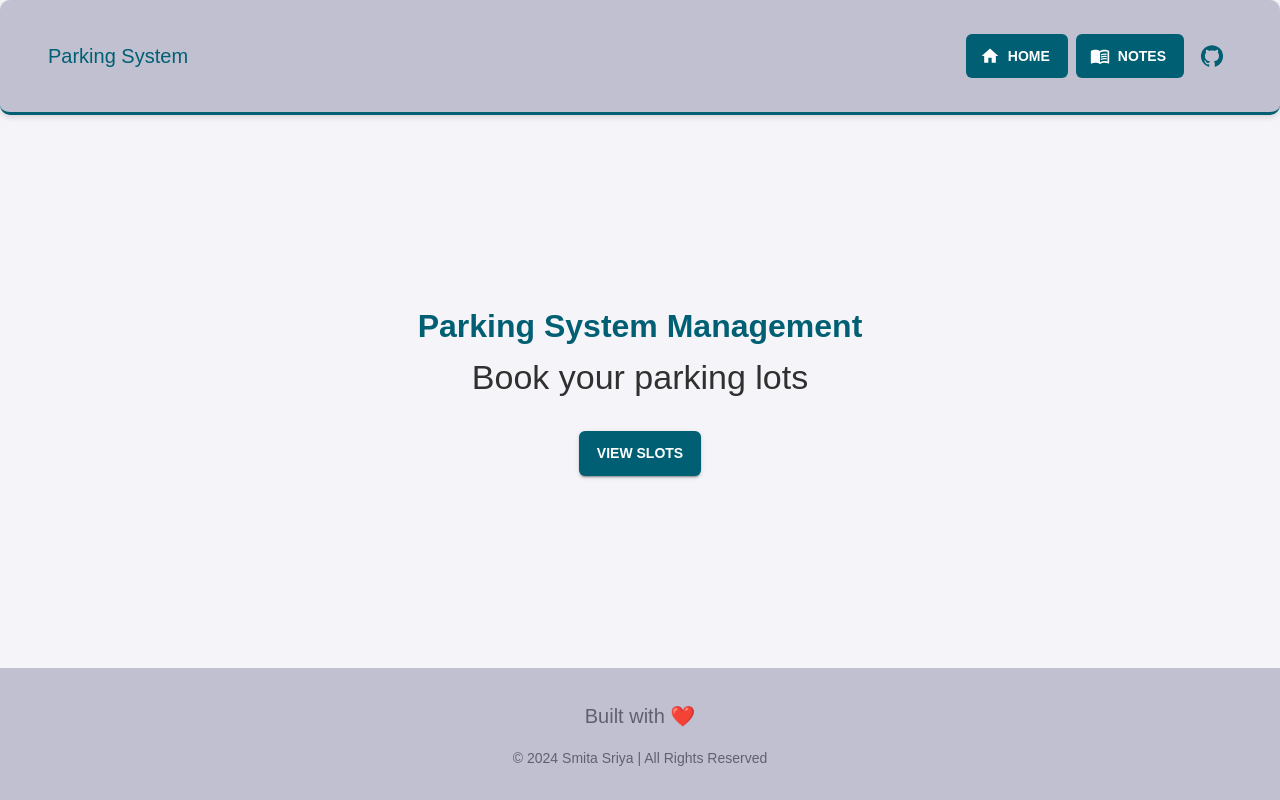
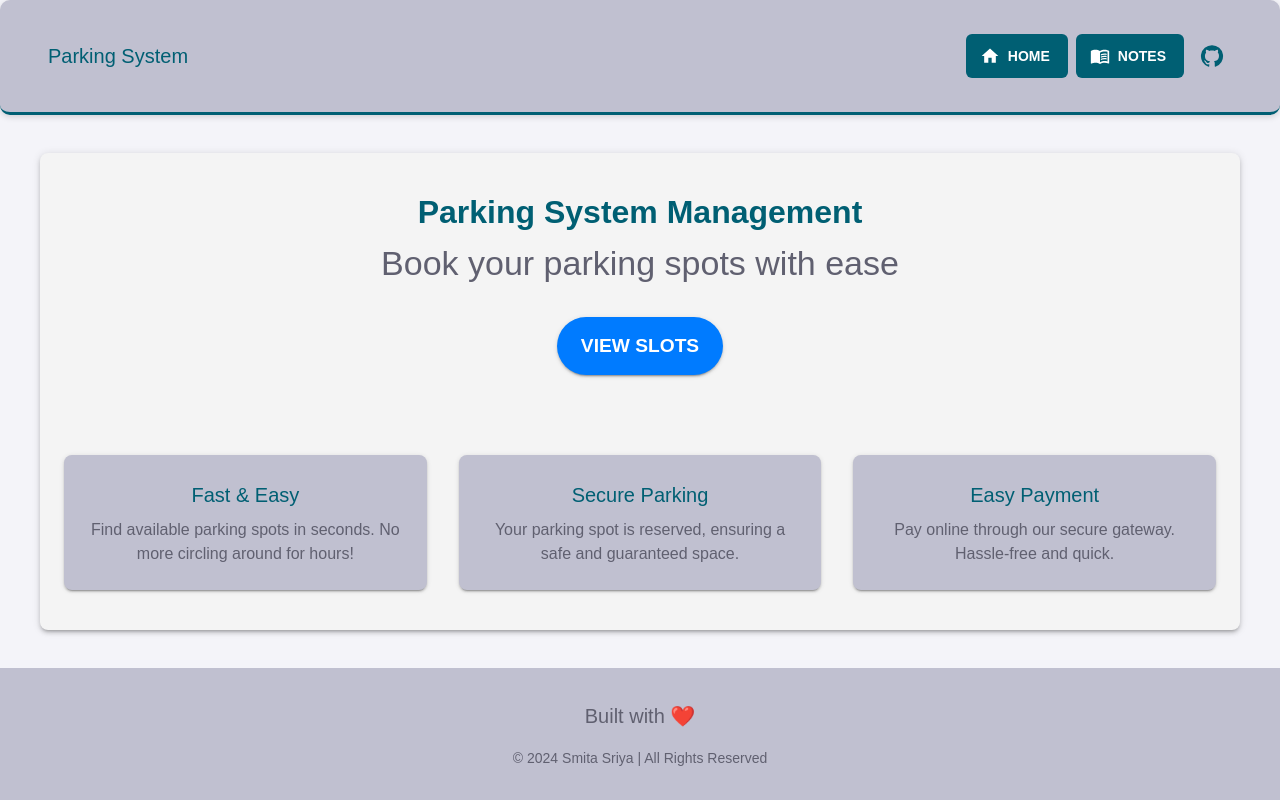
Before and after one commit to smita0t7/parking_system, a React (Create React App) app in the folder client/: page / in a window 1280 px wide. Built offline with nearby package versions, Linux system fonts and the light colour scheme.

Commit message:
home page renewed

```diff
--- a/client/package.json
+++ b/client/package.json
@@ -7,10 +7,12 @@
     "@emotion/styled": "^11.13.5",
     "@mui/icons-material": "^6.1.10",
     "@mui/material": "^6.1.10",
+    "@svgr/webpack": "^8.1.0",
     "@testing-library/jest-dom": "^5.17.0",
     "@testing-library/react": "^13.4.0",
     "@testing-library/user-event": "^13.5.0",
     "axios": "^1.7.7",
+    "framer-motion": "^11.13.5",
     "react": "^18.3.1",
     "react-dom": "^18.3.1",
     "react-router-dom": "^6.27.0",
--- a/client/src/components/Homepage.js
+++ b/client/src/components/Homepage.js
@@ -1,26 +1,131 @@
 import React from 'react';
 import { Link } from 'react-router-dom';
-import { Container, Typography, Button, Box } from '@mui/material';
+import { Container, Typography, Button, Box, Grid } from '@mui/material';
+import { motion } from 'framer-motion';
 
 const Homepage = () => {
     return (
-        <Container maxWidth ="lg" sx={{textAlign: 'center', py: 5}}>
-            <Typography variant="h2" component="h1" color="primary" gutterBottom>
+        <Container
+            maxWidth="lg"
+            sx={{
+                textAlign: 'center',
+                py: 5,
+                backgroundColor: '#f4f4f4', // Neutral light gray for background
+                borderRadius: 2,
+                boxShadow: 3,
+                position: 'relative',
+                zIndex: 1,
+            }}
+        >
+            {/* Title with animation */}
+            <motion.div
+                initial={{ opacity: 0, y: -50 }}
+                animate={{ opacity: 1, y: 0 }}
+                transition={{ duration: 1 }}
+            >
+                <Typography variant="h2" component="h1" color="primary" gutterBottom sx={{ fontWeight: 'bold' }}>
                     Parking System Management
                 </Typography>
-            <Typography variant="h4" gutterBottom>
-            Book your parking lots
+            </motion.div>
+
+            {/* Subtitle with animation */}
+            <motion.div
+                initial={{ opacity: 0, y: 50 }}
+                animate={{ opacity: 1, y: 0 }}
+                transition={{ duration: 1, delay: 0.5 }}
+            >
+                <Typography variant="h4" color="textSecondary" gutterBottom>
+                    Book your parking spots with ease
                 </Typography>
+            </motion.div>
+
+            {/* Button with gentle hover animation */}
             <Box mt={4}>
+                <motion.div
+                    whileHover={{ opacity: 0.8 }}
+                    whileTap={{ scale: 0.98 }}
+                >
                     <Button
                         component={Link}
                         to="/CreateSlotList"
                         color="primary"
                         variant="contained"
+                        sx={{
+                            padding: '12px 24px',
+                            fontSize: '1.2rem',
+                            borderRadius: '50px',
+                            backgroundColor: '#007bff', // Blue button color
+                            '&:hover': {
+                                backgroundColor: '#0056b3', // Darker blue on hover
+                            },
+                            transition: 'background-color 0.3s ease, opacity 0.3s ease',
+                        }}
                     >
-          View slots
+                        View Slots
                     </Button>
+                </motion.div>
             </Box>
+
+            {/* Feature Section */}
+            <Grid container spacing={4} mt={6} justifyContent="center">
+                <Grid item xs={12} sm={6} md={4}>
+                    <Box
+                        sx={{
+                            background: '#c0c0d0', // Light gray background for the card
+                            borderRadius: 2,
+                            boxShadow: 2,
+                            padding: 3,
+                            transition: 'transform 0.3s ease',
+                            '&:hover': { transform: 'scale(1.05)' }
+                        }}
+                    >
+                        <Typography variant="h6" color="primary" gutterBottom>
+                            Fast & Easy
+                        </Typography>
+                        <Typography color="textSecondary">
+                            Find available parking spots in seconds. No more circling around for hours!
+                        </Typography>
+                    </Box>
+                </Grid>
+                <Grid item xs={12} sm={6} md={4}>
+                    <Box
+                        sx={{
+                            background: '#c0c0d0',
+                            borderRadius: 2,
+                            boxShadow: 2,
+                            padding: 3,
+                            transition: 'transform 0.3s ease',
+                            '&:hover': { transform: 'scale(1.05)' }
+                        }}
+                    >
+                        <Typography variant="h6" color="primary" gutterBottom>
+                            Secure Parking
+                        </Typography>
+                        <Typography color="textSecondary">
+                            Your parking spot is reserved, ensuring a safe and guaranteed space.
+                        </Typography>
+                    </Box>
+                </Grid>
+                <Grid item xs={12} sm={6} md={4}>
+                    <Box
+                        sx={{
+                            background: '#c0c0d0',
+                            borderRadius: 2,
+                            boxShadow: 2,
+                            padding: 3,
+                            transition: 'transform 0.3s ease',
+                            '&:hover': { transform: 'scale(1.05)' }
+                        }}
+                    >
+                        <Typography variant="h6" color="primary" gutterBottom>
+                            Easy Payment
+                        </Typography>
+                        <Typography color="textSecondary">
+                            Pay online through our secure gateway. Hassle-free and quick.
+                        </Typography>
+                    </Box>
+                </Grid>
+            </Grid>
         </Container>
     );
 };
```
Also changed, not shown: 2 other files (tests, documents, lock files or other folders). Lines whose indentation alone changed are shown as unchanged.
